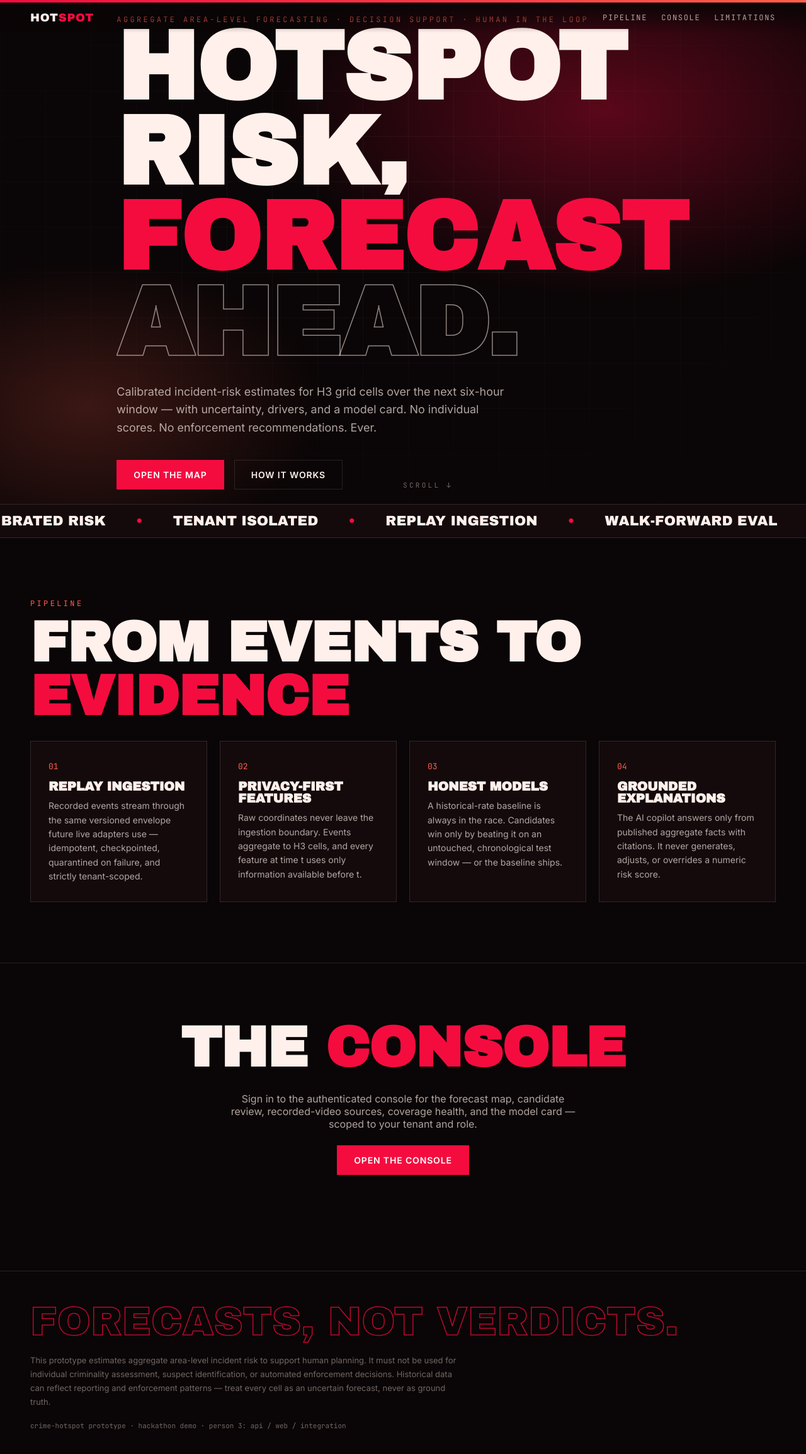
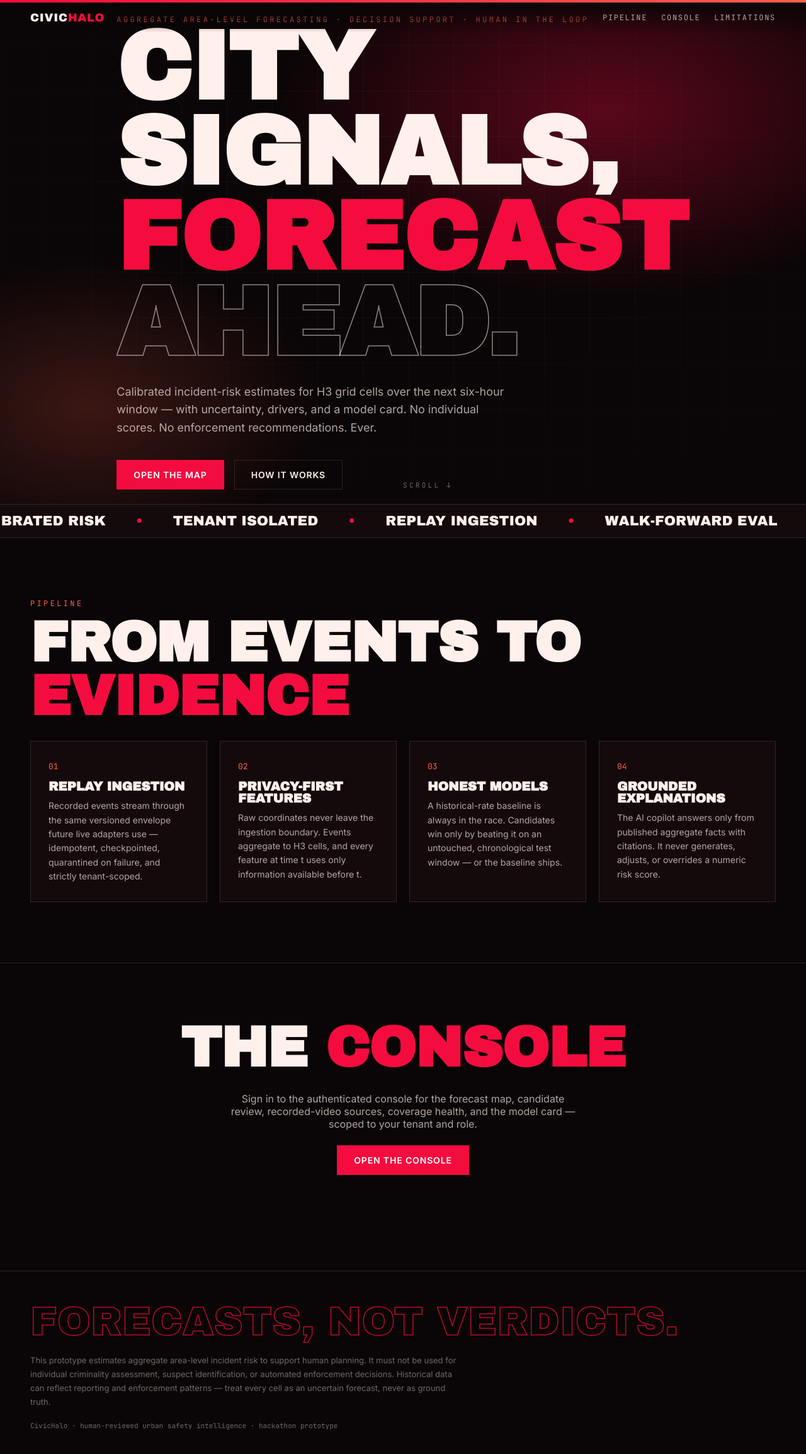
Before and after one commit to darkside4x/crime-prediction, a React (Vite) app in the folder src/web/: page / in a window 1280 px wide. Shown: the top 2308 px of the page at 63% size. Built offline with nearby package versions, Linux system fonts and the light colour scheme; no server answers.

Commit message:
feat(web): deploy CivicHalo frontend

```diff
--- a/src/web/index.html
+++ b/src/web/index.html
@@ -4,7 +4,12 @@
     <meta charset="UTF-8" />
     <meta name="viewport" content="width=device-width, initial-scale=1.0" />
     <meta name="theme-color" content="#f40c3f" />
-    <title>HOTSPOT — Aggregate Incident Risk Forecasting</title>
+    <meta
+      name="description"
+      content="CivicHalo provides human-reviewed, aggregate urban safety intelligence with transparent forecasts and uncertainty."
+    />
+    <meta name="theme-color" content="#0b0d10" />
+    <title>CivicHalo — Urban Safety Intelligence</title>
     <link rel="preconnect" href="https://fonts.googleapis.com" />
     <link rel="preconnect" href="https://fonts.gstatic.com" crossorigin />
     <link
--- a/src/web/package.json
+++ b/src/web/package.json
@@ -1,5 +1,5 @@
 {
-  "name": "crime-hotspot-web",
+  "name": "civichalo-web",
   "private": true,
   "version": "0.1.0",
   "packageManager": "pnpm@10.15.1",
--- a/src/web/src/App.tsx
+++ b/src/web/src/App.tsx
@@ -16,7 +16,7 @@ function Landing() {
     <>
       <motion.div className="scroll-progress" style={{ scaleX: progress }} />
       <nav className="nav">
-        <a className="nav-logo" href="#top">HOT<span>SPOT</span></a>
+        <a className="nav-logo" href="#top" aria-label="CivicHalo home">CIVIC<span>HALO</span></a>
         <div className="nav-links">
           <a href="#how">Pipeline</a>
           <a href="#/console">Console</a>
@@ -71,7 +71,7 @@ function Landing() {
             every cell as an uncertain forecast, never as ground truth.
           </p>
           <p style={{ fontFamily: "var(--font-mono)", fontSize: 11 }}>
-            crime-hotspot prototype · hackathon demo · person 3: api / web / integration
+            CivicHalo · human-reviewed urban safety intelligence · hackathon prototype
           </p>
         </div>
       </footer>
--- a/src/web/src/api/client.ts
+++ b/src/web/src/api/client.ts
@@ -52,7 +52,9 @@ export interface ForecastPage {
 export interface Readiness {
   status: string;
   reka_chat: string;
+  reka_vision: string;
   video_service: string;
+  near_live_capture: string;
   forecast_models: string;
 }
 
@@ -118,7 +120,11 @@ export class ApiError extends Error {
   }
 }
 
-const BASE = (import.meta.env.VITE_API_BASE as string | undefined) ?? "";
+const BASE = ((import.meta.env.VITE_API_BASE as string | undefined) ?? "").replace(/\/$/, "");
+
+if (import.meta.env.PROD && BASE && !BASE.startsWith("https://")) {
+  throw new Error("VITE_API_BASE must use HTTPS in production");
+}
 
 export function newIdempotencyKey(): string {
   return typeof crypto !== "undefined" && "randomUUID" in crypto
--- a/src/web/src/components/Hero.tsx
+++ b/src/web/src/components/Hero.tsx
@@ -33,8 +33,8 @@ export default function Hero() {
         >
           Aggregate area-level forecasting · decision support · human in the loop
         </motion.p>
-        <h1 className="hero-title" aria-label="Hotspot risk, forecast ahead">
-          {["HOTSPOT", "RISK,", "FORECAST"].map((word, i) => (
+        <h1 className="hero-title" aria-label="City signals, forecast ahead">
+          {["CITY", "SIGNALS,", "FORECAST"].map((word, i) => (
             <span key={word} style={{ display: "block", overflow: "hidden" }}>
               <motion.span
                 style={{ display: "block" }}
--- a/src/web/src/console/ConsoleShell.tsx
+++ b/src/web/src/console/ConsoleShell.tsx
@@ -49,8 +49,8 @@ export default function ConsoleShell() {
   return (
     <div className="console">
       <header className="console-bar">
-        <a className="nav-logo" href="#/">
-          HOT<span>SPOT</span>
+        <a className="nav-logo" href="#/" aria-label="CivicHalo home">
+          CIVIC<span>HALO</span>
         </a>
         <nav aria-label="Console">
           {allowed.map((item) => (
--- a/src/web/src/console/SignIn.tsx
+++ b/src/web/src/console/SignIn.tsx
@@ -42,6 +42,7 @@ export default function SignIn() {
 
   return (
     <div className="console-signin">
+      <p className="eyebrow">CivicHalo secure console</p>
       <h1 className="section-title">
         SIGN <span className="accent">IN</span>
       </h1>
```
Also changed, not shown: src/web/vercel.json (added), 1 other file (tests, documents, lock files or other folders).
